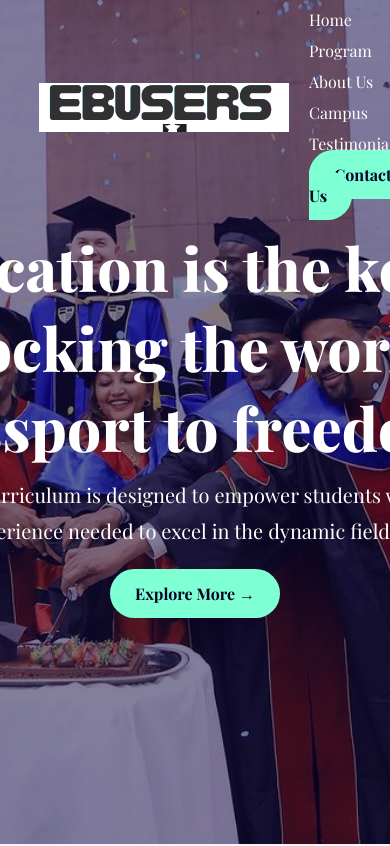
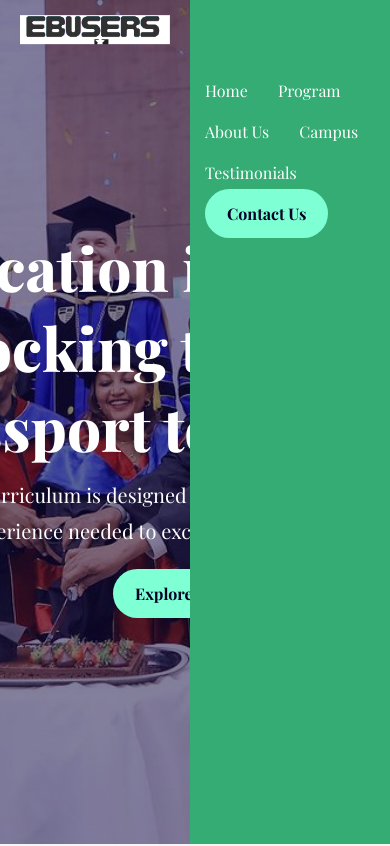
Before and after one commit to Tolegithub7/React, a React (Vite) app in the folder Ebusers/: page / in a window 390 px wide. Shown: the top 846 px of the page. Built offline with nearby package versions, Linux system fonts and the light colour scheme; a web font is replaced by a local one.

Commit message:
Started with @mediaquety

```diff
--- a/Ebusers/src/Components/Navbar/Navbar.css
+++ b/Ebusers/src/Components/Navbar/Navbar.css
@@ -20,7 +20,7 @@ nav ul li {
   margin: 5px 20px;
   font-size: 16px;
 }
-li:hover {
+nav ul li:hover {
   color: #ff0000;
   transform: scale(1.1) translateY(-3px);
   box-shadow: 0 5px 15px rgba(0, 0, 0, 0.3);
@@ -29,3 +29,29 @@ li:hover {
   background-color: #000000;
   transition: 0.5s;
 }
+
+/* ----- media -----  */
+@media (max-width: 1060px) {
+  .logo {
+    width: 150px;
+  }
+  nav ul li {
+    margin: 10px 15px;
+  }
+}
+@media (max-width: 880px) {
+  nav {
+    padding: 15px 0;
+  }
+  nav ul {
+    position: fixed;
+    top: 0;
+    right: 0;
+    bottom: 0;
+    background: #34ac74;
+    z-index: -1;
+    width: 200px;
+    padding-top: 70px;
+    transition: 0.5s;
+  }
+}
--- a/Ebusers/src/index.css
+++ b/Ebusers/src/index.css
@@ -38,6 +38,16 @@ a {
   color: #ff0000;
   transform: scale(1.1) translateY(-3px);
   box-shadow: 0 5px 15px rgba(0, 0, 0, 0.3);
+}
+/* ---- media query ---- */
+@media (max-width: 1200px) {
+  .container {
+    padding-left: 5%;
+    padding-right: 5%;
+  }
+  .btn {
+    padding: 14px 22px;
+  }
 }
 
 /* :root {
```
